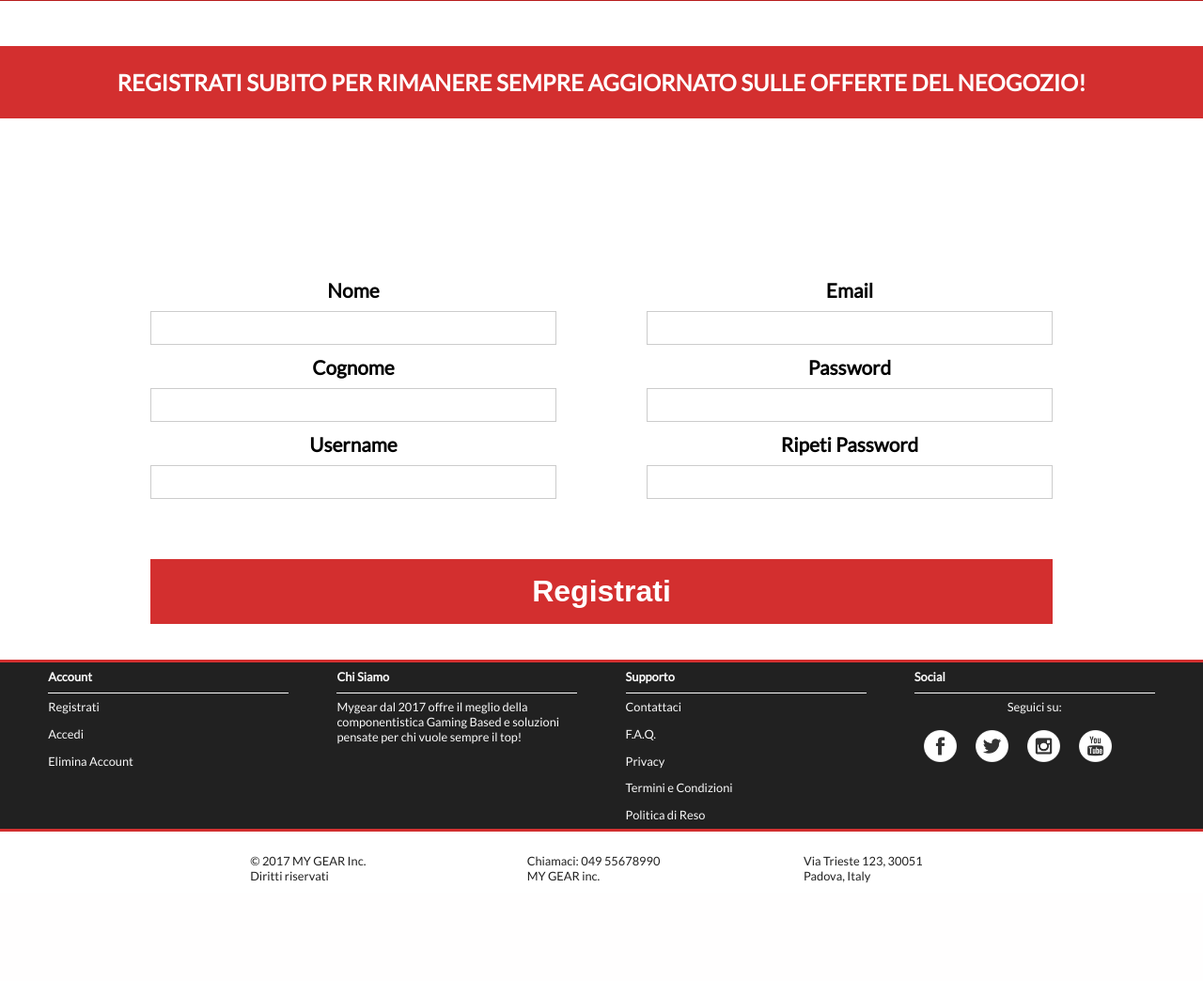
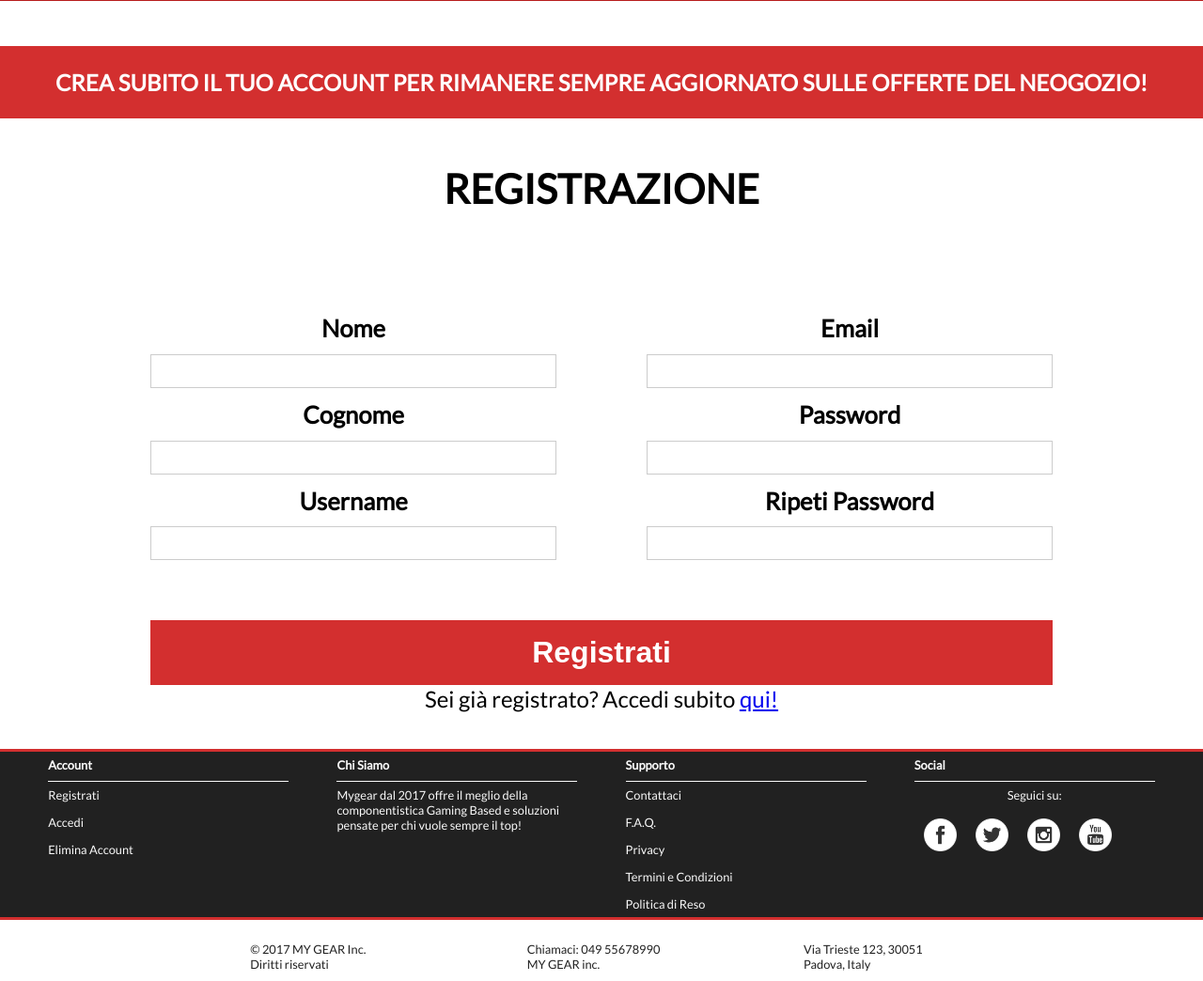
Before and after one commit to ale-mazz/mygear.it, a PHP site: page /registrazione.html in a window 1280 px wide. Shown: the part 73-1117 px from the top of the page at 94% size. Before the commit the page ends 1013 px from the top, so only its background shows below. Run offline with PHP 8.4, Linux system fonts and the light colour scheme; some libraries are stand-ins or nearby versions.

Commit message:
update login registrazione

```diff
--- a/login.html
+++ b/login.html
@@ -41,7 +41,7 @@
         </ul>
     </div>
     <div id="regtitle">
-        <h1>SEI GIA' REGISTRATO? ACCEDI SUBITO!!</h1>
+        <h1>SEI GIA' REGISTRATO? ACCEDI SUBITO!</h1>
     </div>
     <div id="regform">
         <div class="containerlogin">
@@ -52,6 +52,9 @@
         </div>
         <div class="clearfix">
             <button type="submit" class="signupbtn">Accedi</button>
+        </div>
+        <div id="askreg">
+            <a>Non ti sei ancora registrato? Registrati subito </a><a href="registrazione.html">qui!</a>
         </div>
     </div>
     <footer id="footer_top">
--- a/registrazione.html
+++ b/registrazione.html
@@ -38,8 +38,11 @@
             <li><a class="hover" href="contatti.html">CONTATTI</a></li>
         </ul>
     </div>
-    <div id="regtitle">
-        <h1>REGISTRATI SUBITO PER RIMANERE SEMPRE AGGIORNATO SULLE OFFERTE DEL NEOGOZIO!</h1>
+    <div id="regTitle">
+        <h1>CREA SUBITO IL TUO ACCOUNT PER RIMANERE SEMPRE AGGIORNATO SULLE OFFERTE DEL NEOGOZIO!</h1>
+    </div>
+    <div id="accountTitle">
+        <h2>REGISTRAZIONE</h2>
     </div>
     <div id="regform">
             <div class="containerreg">
@@ -61,6 +64,9 @@
             <div class="clearfix">
                 <button type="submit" class="signupbtn">Registrati</button>
             </div>
+    </div>
+    <div id="asklog">
+            <a>Sei già registrato? Accedi subito </a><a href="login.html">qui!</a>
     </div>
       <footer id="footer_top">
         <div id="account_footer">
--- a/regstyle.css
+++ b/regstyle.css
@@ -1,9 +1,9 @@
 #regform{
     background-color: white;
-    margin: 10em 10em 10em 10em;
+    margin: 6em 10em 10em 10em;
 
 }
-#regtitle h1{
+#regTitle h1{
 
     font-size: 1.5em;
     background-color: #D32F2F;
@@ -15,9 +15,13 @@
     padding: 1em 1em 1em 1em;
 }
 
+#accountTitle h2{
+    font-size: 2.7em;
+}
+
 h2{
     text-align: center;
-    font-size: 1.3em;
+    font-size: 1.6em;
     margin-bottom: 0.5em;
     margin-top: 0.5em;
 }
@@ -62,6 +66,19 @@ input[type=text], input[type=password] {
     width: 100%;
     height: auto;
 
+}
+
+#asklog{
+
+    margin-left: 25%;
+    margin-top: 28%;
+    width: 50%;
+    text-align: center;
+}
+
+#asklog a{
+
+    font-size: 1.5em;
 }
 
 @media only screen and (max-width: 955px) {
```
Also changed, not shown: loginstyle.css (+37 -23 lines).
